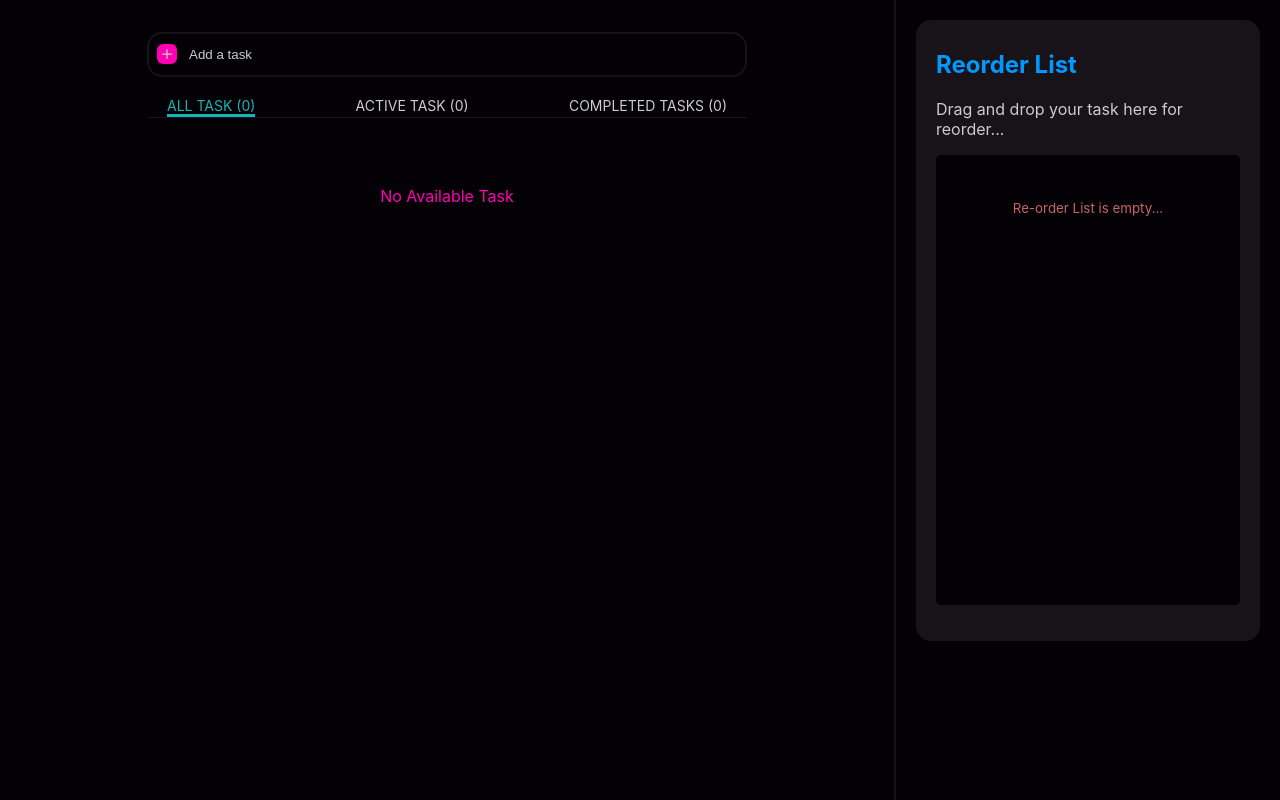
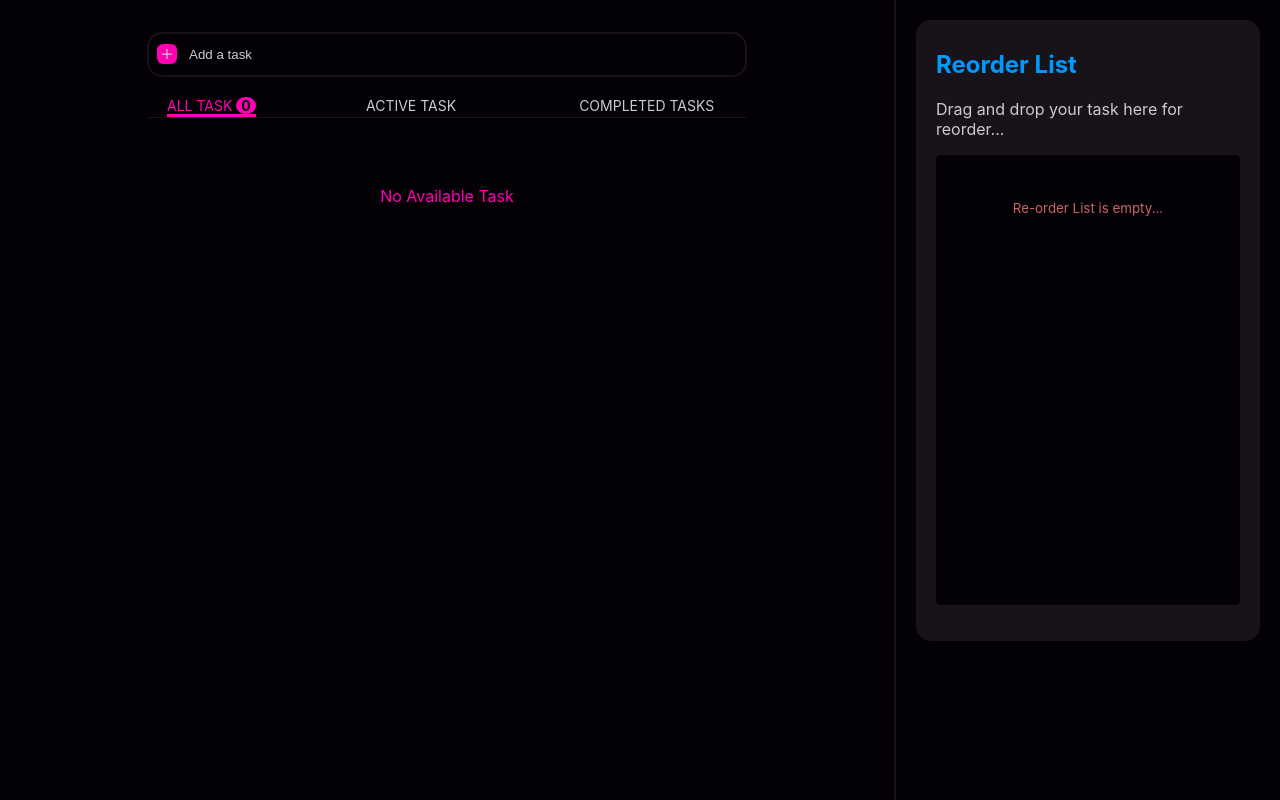
Before and after one commit to olanrewajuyusuf/Todo-Manager, a React (Create React App) app: page / in a window 1280 px wide. Built offline with nearby package versions, Linux system fonts and the light colour scheme.

Commit message:
Navbar Updated

```diff
--- a/src/App.scss
+++ b/src/App.scss
@@ -113,11 +113,24 @@ body {
         font-size: 14px;
         color: $text;
         border-bottom: 3px solid $body-bgcolor;
+
+        span {
+          opacity: 0;
+        }
       }
 
       .active {
-        color: #12b6b6;
-        border-color: #12b6b6;
+        color: $checkbox;
+        border-color: $checkbox;
+
+        span {
+          background-color: $checkbox;
+          padding: 0 5px;
+          color: $body-bgcolor;
+          border-radius: 50%;
+          font-weight: bold;
+          opacity: 1;
+        }
       }
     }
 
--- a/src/components/Navbar.jsx
+++ b/src/components/Navbar.jsx
@@ -24,9 +24,9 @@ const Navbar = ({ data }) => {
   return (
     <>
     <nav className="desktop-nav">
-        <NavLink to='/'>ALL TASK ({data.length + subtaskLength})</NavLink>
-        <NavLink to='/active'>ACTIVE TASK ({taskUnmarked.length + activeSubtaskLength})</NavLink>
-        <NavLink to='/completed'>COMPLETED TASKS ({taskMarked.length + completeSubtaskLength})</NavLink>
+        <NavLink to='/'>ALL TASK <span>{data.length + subtaskLength}</span></NavLink>
+        <NavLink to='/active'>ACTIVE TASK <span>{taskUnmarked.length + activeSubtaskLength}</span></NavLink>
+        <NavLink to='/completed'>COMPLETED TASKS <span>{taskMarked.length + completeSubtaskLength}</span></NavLink>
     </nav>
     <nav className="mobile-nav">
         <NavLink to='/'>ALL ({data.length + subtaskLength})</NavLink>
```
